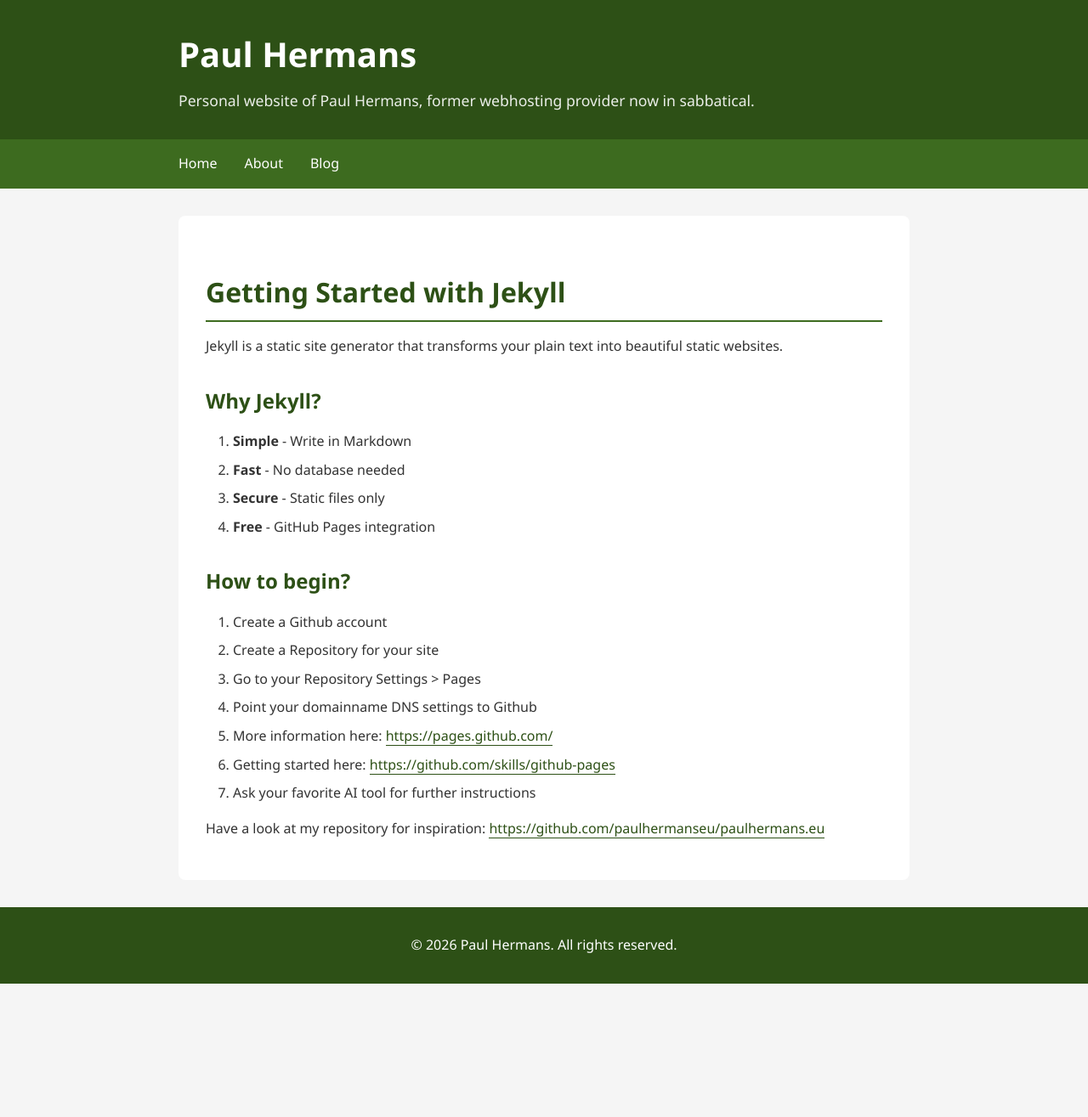
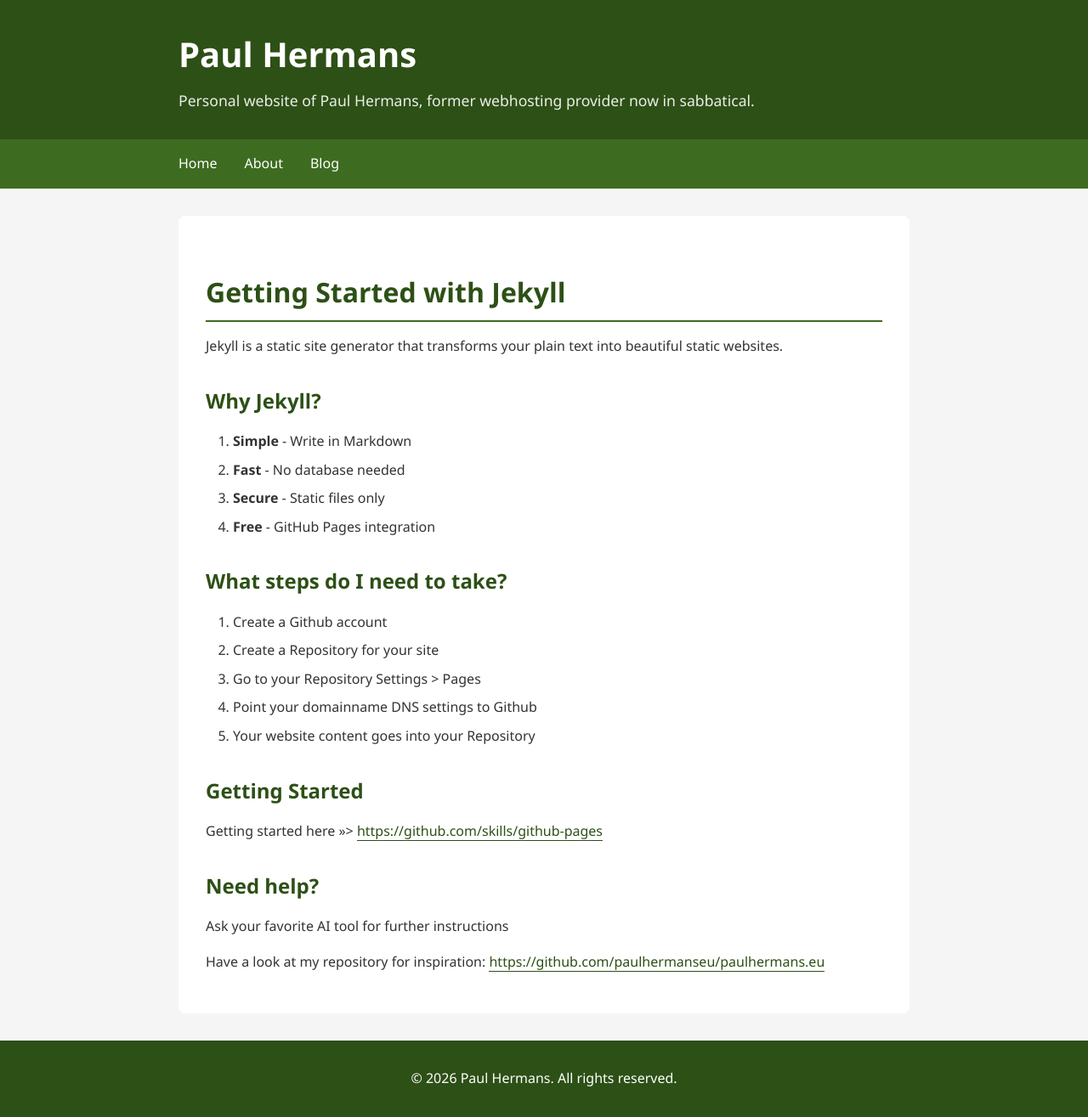
Before and after one commit to paulhermanseu/paulhermans.eu, a Jekyll site: the page built from _posts/2026-04-17-getting-started-with-jekyll.md, in a window 1280 px wide. Shown: the whole page at 85% size. Built offline with Jekyll 4.4.1, drawn with Linux system fonts in a browser that asks for light colours; nearby versions of some CDN libraries; before the commit the page ends 1158 px from its top, so only the background shows below that.

Commit message:
Update 2026-04-17-getting-started-with-jekyll.md

```diff
--- a/_posts/2026-04-17-getting-started-with-jekyll.md
+++ b/_posts/2026-04-17-getting-started-with-jekyll.md
@@ -16,14 +16,20 @@
 3. **Secure** - Static files only
 4. **Free** - GitHub Pages integration
 
-## How to begin?
+## What steps do I need to take?
 
 1. Create a Github account
 2. Create a Repository for your site
 3. Go to your Repository Settings > Pages
 4. Point your domainname DNS settings to Github
-5. More information here: [https://pages.github.com/](https://pages.github.com/)
-6. Getting started here: [https://github.com/skills/github-pages](https://github.com/skills/github-pages)
-7. Ask your favorite AI tool for further instructions
+5. Your website content goes into your Repository
+
+## Getting Started
+
+Getting started here >>> [https://github.com/skills/github-pages](https://github.com/skills/github-pages)
+
+## Need help?
+
+Ask your favorite AI tool for further instructions
 
 Have a look at my repository for inspiration: [https://github.com/paulhermanseu/paulhermans.eu](https://github.com/paulhermanseu/paulhermans.eu)
```
